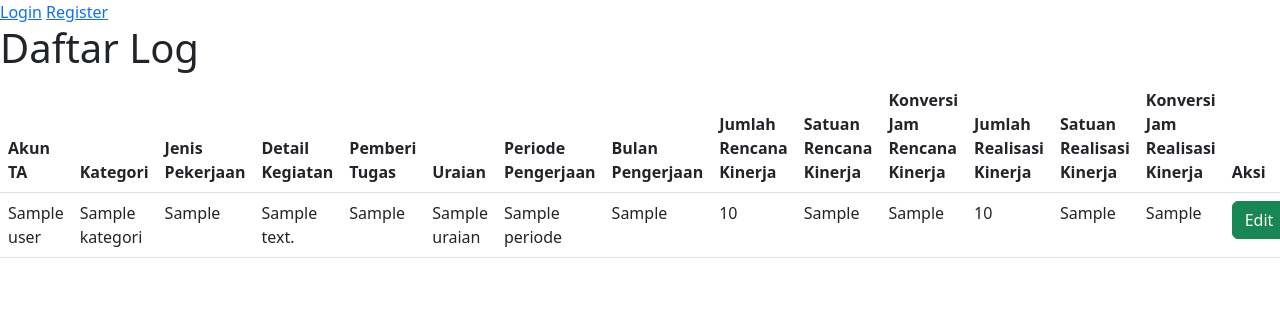
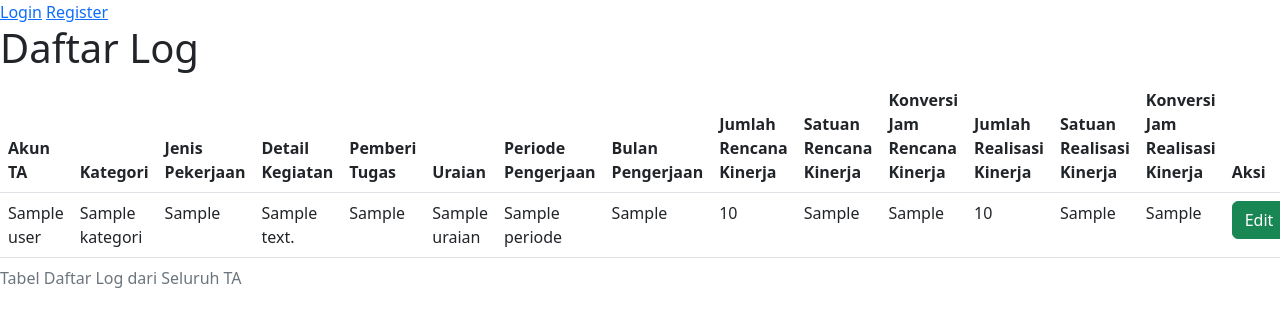
Before and after one commit to richiecsenlia/takis, a Django app: template pengisianLog/templates/daftarLogEvaluator.html in a window 1280 px wide. Shown: the part 56-383 px from the top of the page. Run offline with Django 4.2, Linux system fonts and the light colour scheme; the template is opened without the code that fills it: most values are stand-ins (such as "Sample title", 1, 10 or a date in 2020).

Commit message:
[REFACTOR] add table description

```diff
--- a/pengisianLog/templates/daftarLogEvaluator.html
+++ b/pengisianLog/templates/daftarLogEvaluator.html
@@ -9,6 +9,7 @@ Daftar Log
 <h1>Daftar Log</h1>
 
 <table class="table">
+  <caption>Tabel Daftar Log dari Seluruh TA</caption>
     <thead>
       <tr>
         <th scope="col">Akun TA</th>
--- a/pengisianLog/templates/daftarLogTA.html
+++ b/pengisianLog/templates/daftarLogTA.html
@@ -9,6 +9,7 @@ Daftar Log
 <h1>Daftar Log</h1>
 
 <table class="table">
+  <caption>Tabel Daftar Log TA</caption>
     <thead>
       <tr>
         <th scope="col">Kategori</th>
```
